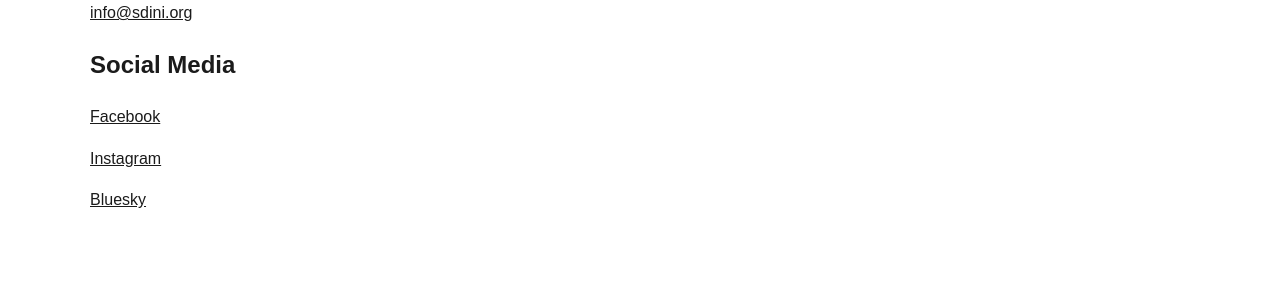
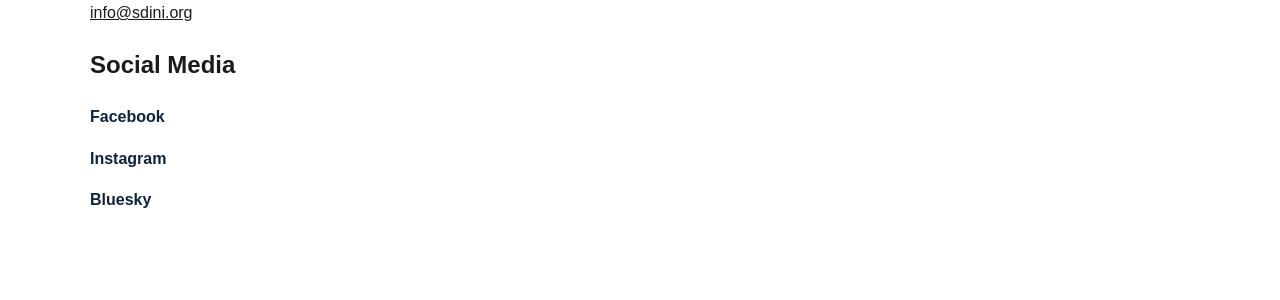
Before and after one commit to SDI-NI/sdini-web, a Jekyll site: the page built from contact.md, in a window 1280 px wide. Shown: the part 352-652 px from the top of the page. Built offline with Jekyll 4.4.1, drawn with Linux system fonts in a browser that asks for light colours; a script that is not in the unit is left out.

Commit message:
Update style.css (#21)
added contact links

Co-authored-by: SDI-NI <sdini.org@gmail.com>

```diff
--- a/assets/css/style.css
+++ b/assets/css/style.css
@@ -165,6 +165,17 @@
   margin-top: 3rem;
 }
 
+.contact-links {
+  margin-top: 1rem;
+}
+
+.contact-links a {
+  text-decoration: none;
+  font-weight: 600;
+  color: #0d2340;
+}
+
+.contact-links p {
 .contact-social {
   margin-top: 1rem;
 }
```
